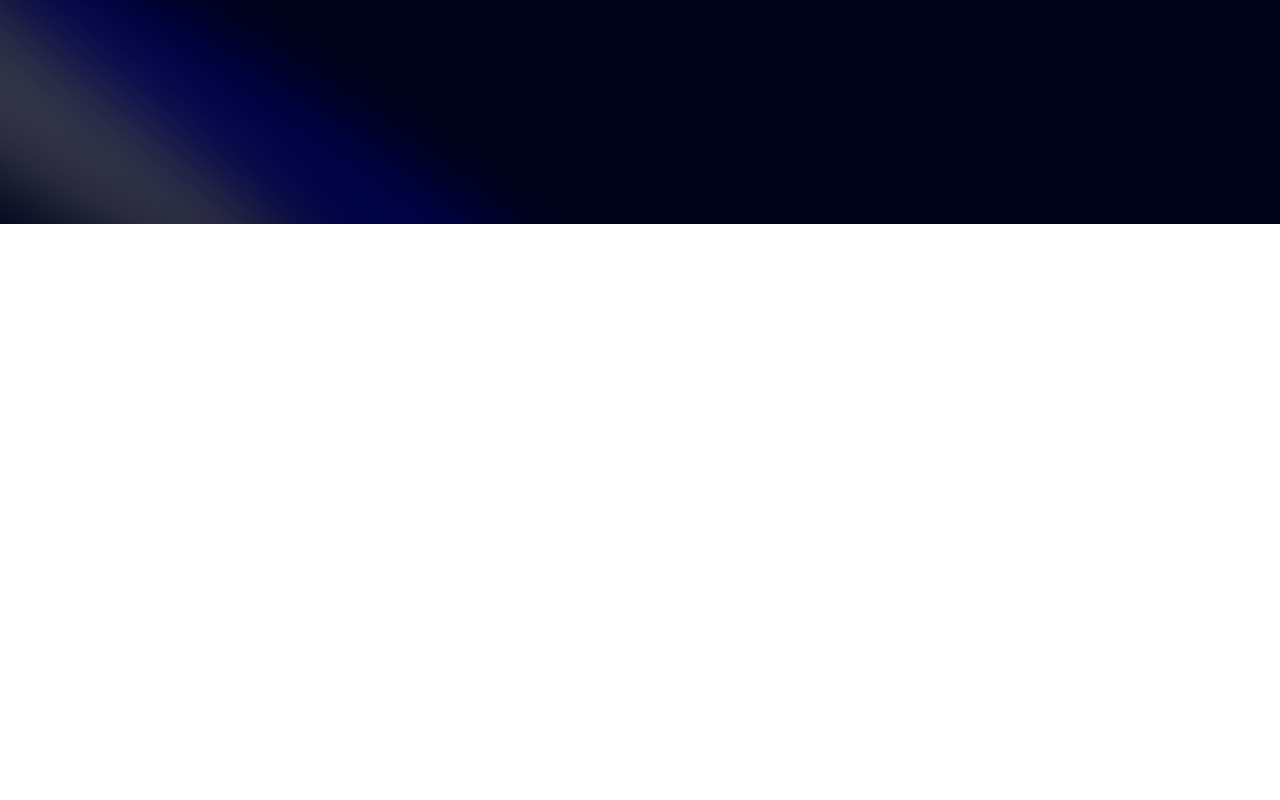
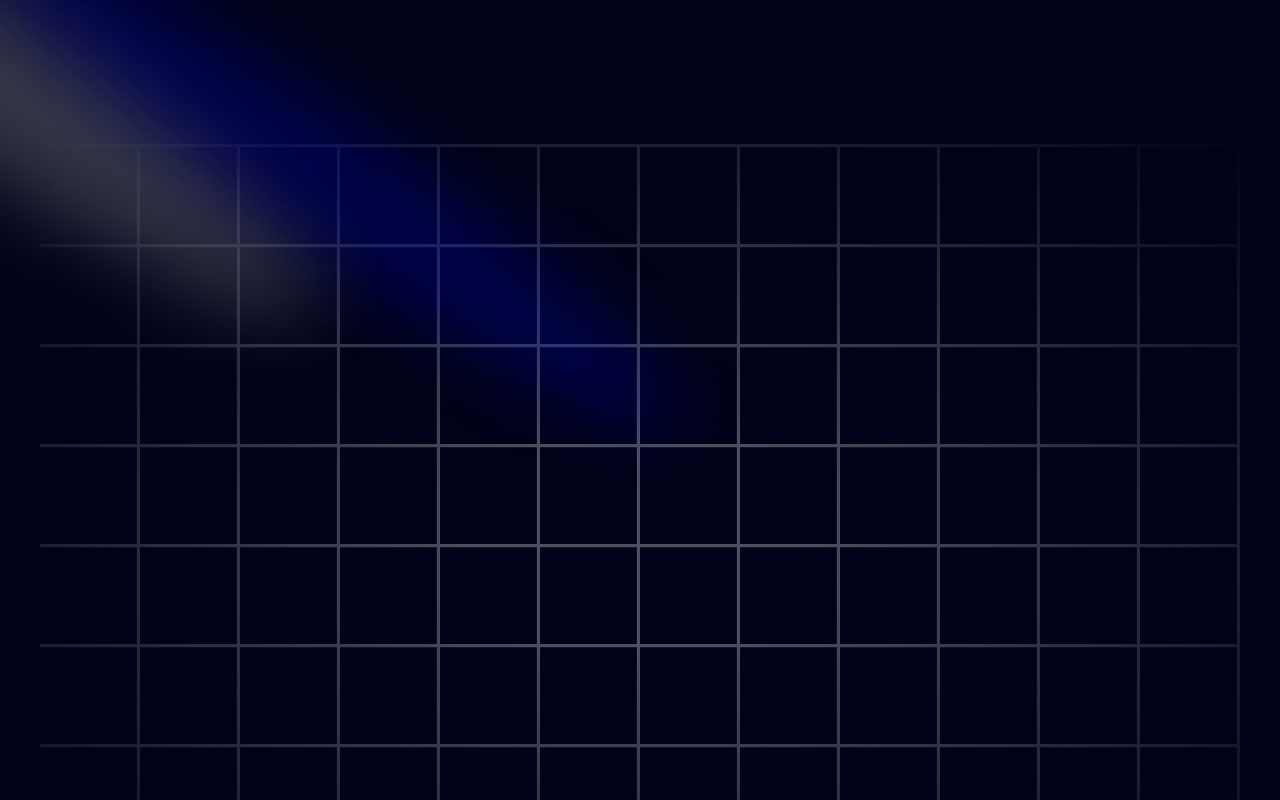
Before and after one commit to 7Sergey/portfolio, a Next.js app: page / in a window 1280 px wide. Shown: the top 800 px of the page. Built offline with nearby package versions, Linux system fonts and the light colour scheme.

Commit message:
add components ClientOnli, ThemeProvider

```diff
--- a/app/layout.tsx
+++ b/app/layout.tsx
@@ -1,6 +1,8 @@
 import type { Metadata } from "next";
 import { Geist, Geist_Mono } from "next/font/google";
 import "./globals.css";
+import { ThemeProvider } from "./provider";
+import { ClientOnly } from "@/components/ClientOnly";
 
 const geistSans = Geist({
   variable: "--font-geist-sans",
@@ -27,7 +29,9 @@ export default function RootLayout({
       <body
         className={`${geistSans.variable} ${geistMono.variable} antialiased`}
       >
-        {children}
+        <ClientOnly>
+          <ThemeProvider>{children}</ThemeProvider>
+        </ClientOnly>
       </body>
     </html>
   );
--- /dev/null
+++ b/app/provider.tsx
@@ -0,0 +1,11 @@
+"use client";
+
+import { ThemeProvider as NextThemesProvider } from "next-themes";
+
+export function ThemeProvider({ children }: { children: React.ReactNode }) {
+  return (
+    <NextThemesProvider attribute="class" defaultTheme="dark" enableSystem>
+      {children}
+    </NextThemesProvider>
+  );
+}
--- /dev/null
+++ b/components/ClientOnly.tsx
@@ -0,0 +1,14 @@
+"use client";
+
+import { useEffect, useState } from "react";
+
+export function ClientOnly({ children }: { children: React.ReactNode }) {
+  const [mounted, setMounted] = useState(false);
+
+  useEffect(() => {
+    setMounted(true);
+  }, []);
+
+  if (!mounted) return null;
+  return <>{children}</>;
+}
--- a/components/Hero.tsx
+++ b/components/Hero.tsx
@@ -15,6 +15,10 @@ const Hero = () => {
         />
         <Spotlight className="top-28 left-80 h-[80vh] w-[50vw]" fill="blue" />
       </div>
+      <div className="h-screen w-full dark:bg-black-100 bg-white  dark:bg-grid-white/[0.3] bg-grid-black/[0.2] relative flex items-center justify-center">
+        {/* Radial gradient for the container to give a faded look */}
+        <div className="absolute pointer-events-none inset-0 flex items-center justify-center dark:bg-black-100 bg-white [mask-image:radial-gradient(ellipse_at_center,transparent_20%,black)]" />
+      </div>
     </div>
   );
 };
--- a/package.json
+++ b/package.json
@@ -13,6 +13,7 @@
     "mini-svg-data-uri": "^1.4.4",
     "motion": "^12.2.0",
     "next": "15.1.6",
+    "next-themes": "^0.4.4",
     "react": "^19.0.0",
     "react-dom": "^19.0.0",
     "tailwind-merge": "^3.0.1",
```
Also changed, not shown: 1 other file (tests, documents, lock files or other folders).
